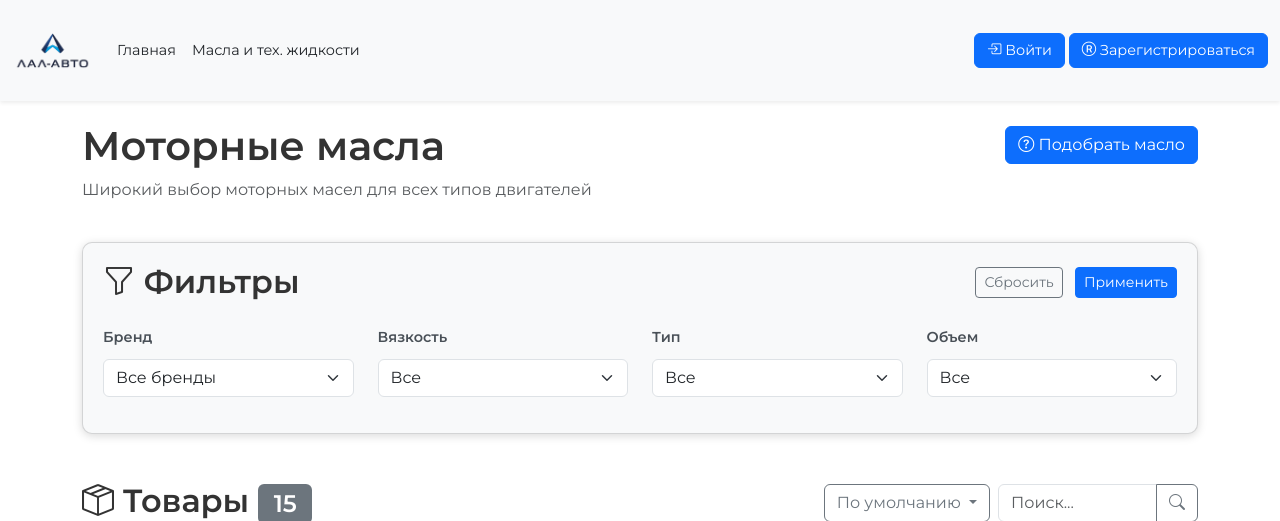
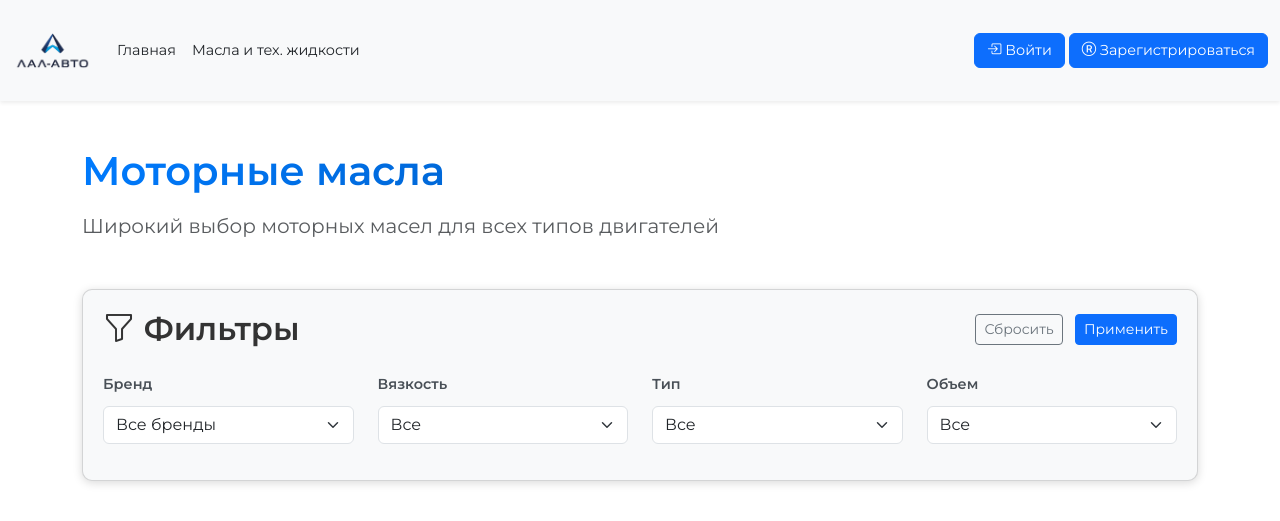
Before and after one commit to ArtyomAccount2/test.php, a PHP site: page /files/categories/motor-oils.php in a window 1280 px wide. Shown: the top 521 px of the page. Run offline with PHP 8.4, Linux system fonts and the light colour scheme.

Commit message:
master64

```diff
--- a/css/vacancies-styles.css
+++ b/css/vacancies-styles.css
@@ -385,3 +385,9 @@
 {
     margin-bottom: 0;
 }
+
+.modal-body
+{
+    max-height: 70vh;
+    overflow-y: auto;
+}
--- a/files/categories/motor-oils.php
+++ b/files/categories/motor-oils.php
@@ -321,15 +321,10 @@ $paginated_products = array_slice($filtered_products, $offset, $items_per_page);
     </div>
 
     <div class="container my-5 pt-4">
-        <div class="row mb-4 align-items-center">
-            <div class="col-md-6">
-                <h1 class="mb-0" style="padding-top: 50px;">Моторные масла</h1>
-                <p class="text-muted mt-2">Широкий выбор моторных масел для всех типов двигателей</p>
-            </div>
-            <div class="col-md-6 text-md-end">
-                <button class="btn btn-primary" data-bs-toggle="modal" data-bs-target="#oilSelectorModal">
-                    <i class="bi bi-question-circle"></i> Подобрать масло
-                </button>
+        <div class="row mb-4 align-items-center" style="padding-top: 75px;">
+            <div class="col-md-8">
+                <h1 class="display-6 fw-bold text-primary mb-3">Моторные масла</h1>
+                <p class="lead text-muted mb-4">Широкий выбор моторных масел для всех типов двигателей</p>
             </div>
         </div>
         <div class="filter-section mb-5">
```
Also changed, not shown: files/categories/antifreeze.php (+4 -4 lines), files/categories/brake-fluids.php (+4 -4 lines), files/categories/cooling-fluids.php (+4 -4 lines), files/categories/kits.php (+4 -4 lines), files/categories/power-steering-fluids.php (+4 -4 lines), files/categories/special-fluids.php (+4 -4 lines), files/categories/transmission-oils.php (+4 -4 lines).
